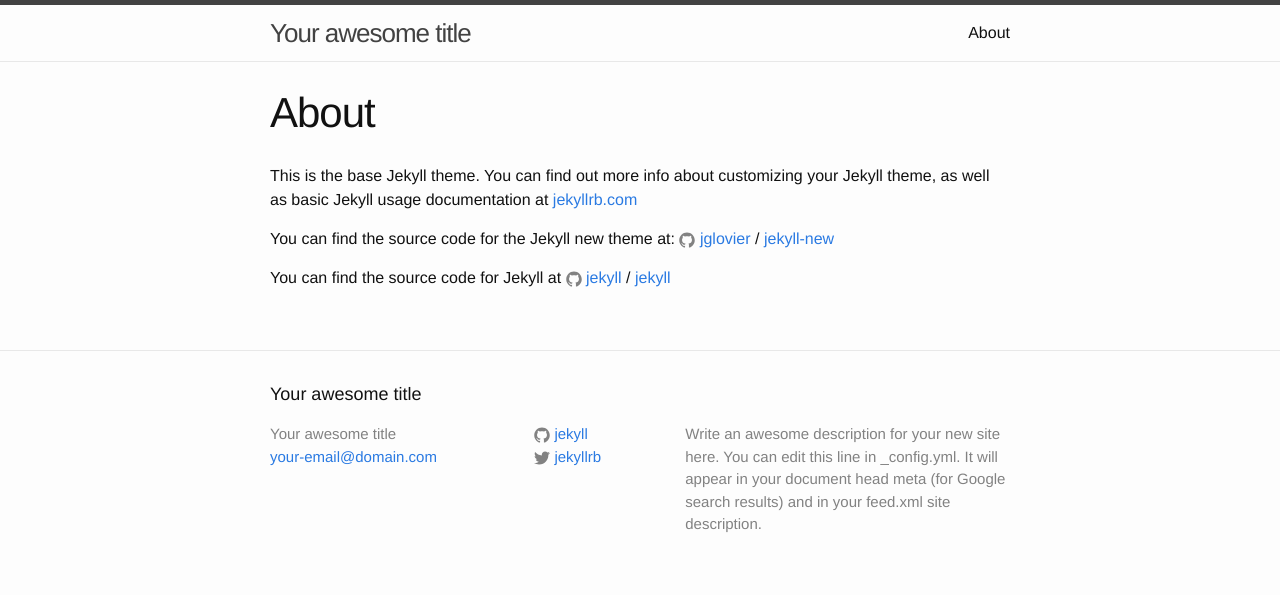
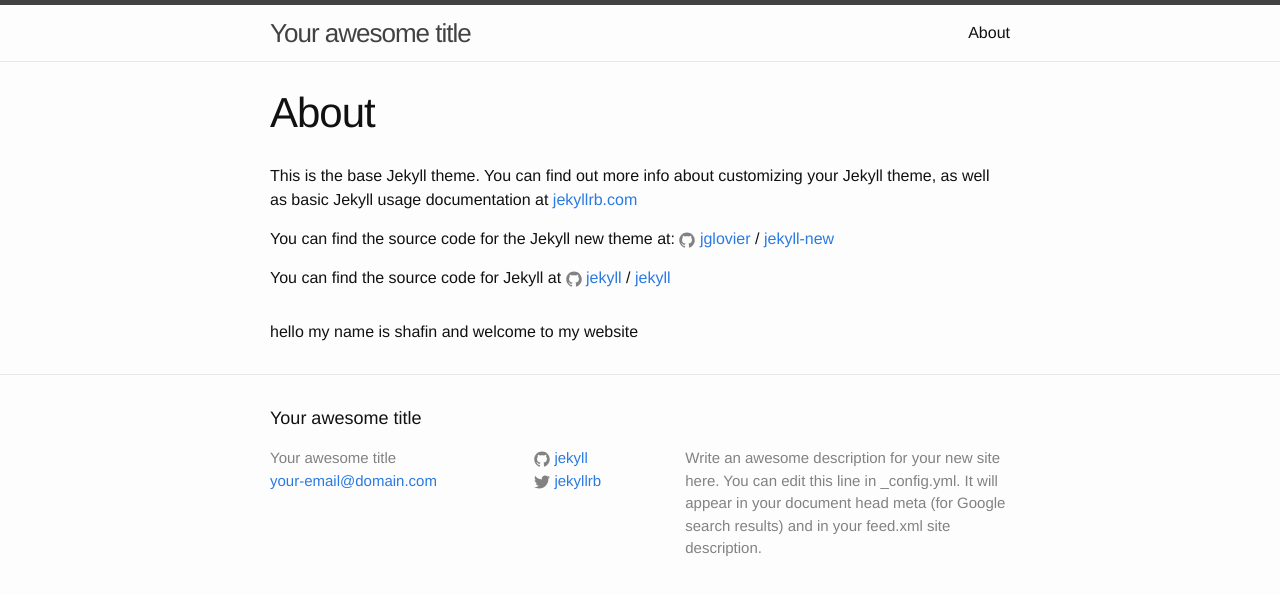
Before and after one commit to shafincraft/shafincraft.github.io, a Jekyll site: the page built from about.md, in a window 1280 px wide. Shown: the top 595 px of the page. Built offline with Jekyll 4.4.1, drawn with Linux system fonts in a browser that asks for light colours.

Commit message:
Update page.html

```diff
--- a/_layouts/page.html
+++ b/_layouts/page.html
@@ -11,4 +11,4 @@ layout: default
     {{ content }}
   </div>
 
-</article>
+</article>hello my name is shafin and welcome to my website
```
